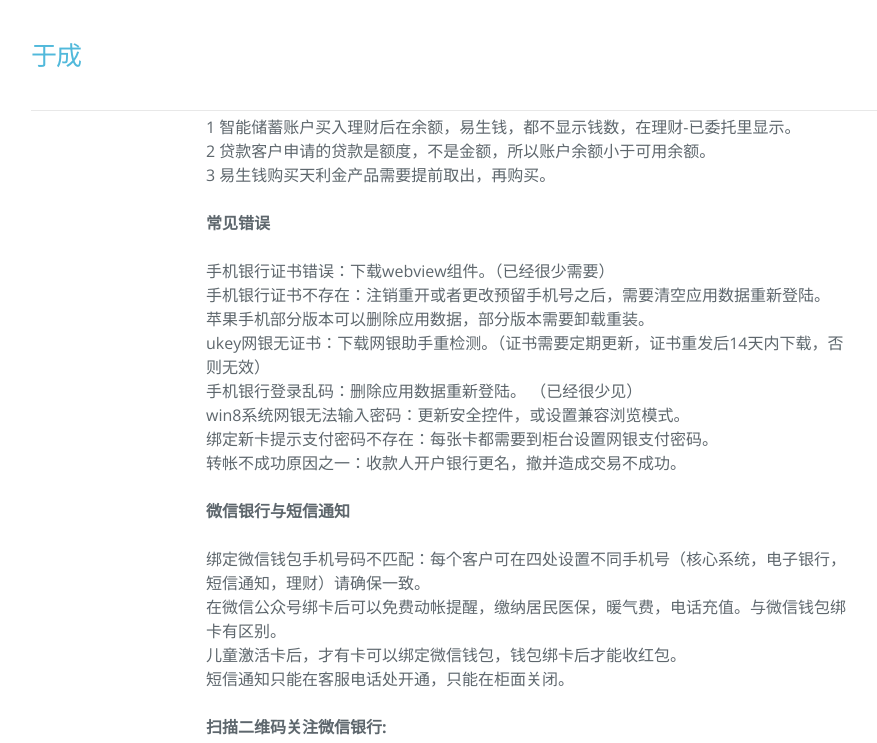
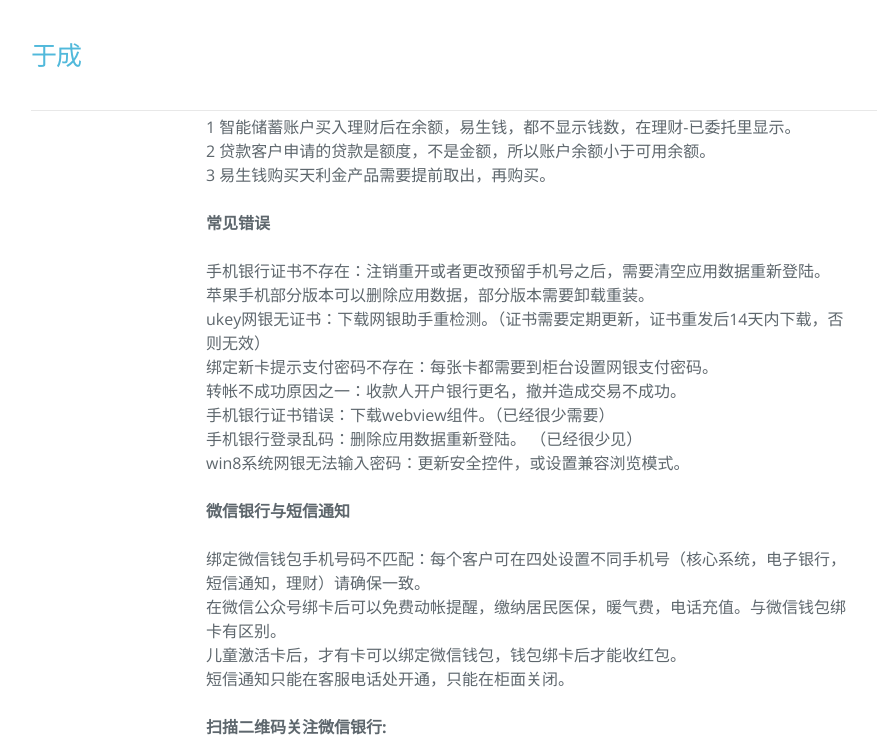
Before and after one commit to hebbank/jekyll, a Jekyll site: the page built from _posts/2018-01-22-dzyh.md, in a window 1280 px wide and 1400 px high, scrolled down 407 px, cut to the strip 0-743 px from the top of the window. Shown: the whole strip, without its empty margins (109-986 px from the left). Built offline with Jekyll 4.4.1, drawn with Linux system fonts in a browser that asks for light colours; nearby versions of some CDN libraries; part of the change alters nothing that is shown; some of the changed text lies outside the part shown.

Commit message:
Update 电子银行

```diff
--- a/_posts/2018-01-22-dzyh.md
+++ b/_posts/2018-01-22-dzyh.md
@@ -9,7 +9,7 @@ tags: ''
 usbkey 设置定向收款人可增加额度至30万。
 新版key同时支持usb与手机
 周末大额系统关闭，5万以上转账需分多笔。 （行内转账不受限制）
-手机银行快速到账限制额度为5万，提前设置定向收款人也受限，变转账方式为普通到账。
+手机银行快速到账限制额度为5万，**提前设置定向收款人也受限**，变转账方式为普通到账。
 
   **金额异议**
 1 智能储蓄账户买入理财后在余额，易生钱，都不显示钱数，在理财-已委托里显示。
@@ -18,21 +18,21 @@ usbkey 设置定向收款人可增加额度至30万。
 
 **常见错误**
 
-手机银行证书错误：下载webview组件。（已经很少需要）
 手机银行证书不存在：注销重开或者更改预留手机号之后，需要清空应用数据重新登陆。
 苹果手机部分版本可以删除应用数据，部分版本需要卸载重装。
 ukey网银无证书：下载网银助手重检测。（证书需要定期更新，证书重发后14天内下载，否则无效）
+绑定新卡提示支付密码不存在：每张卡都需要到柜台设置网银支付密码。
+转帐不成功原因之一：收款人开户银行更名，撤并造成交易不成功。
+手机银行证书错误：下载webview组件。（已经很少需要）
 手机银行登录乱码：删除应用数据重新登陆。  （已经很少见）
 win8系统网银无法输入密码：更新安全控件，或设置兼容浏览模式。
-绑定新卡提示支付密码不存在：每张卡都需要到柜台设置网银支付密码。
-转帐不成功原因之一：收款人开户银行更名，撤并造成交易不成功。
 
 **微信银行与短信通知**
 
 绑定微信钱包手机号码不匹配：每个客户可在四处设置不同手机号（核心系统，电子银行，短信通知，理财）请确保一致。
-  在微信公众号绑卡后可以免费动帐提醒，缴纳居民医保，暖气费，电话充值。与微信钱包绑卡有区别。
-  儿童激活卡后，才有卡可以绑定微信钱包，钱包绑卡后才能收红包。
-  短信通知只能在客服电话处开通，只能在柜面关闭。
+在微信公众号绑卡后可以免费动帐提醒，缴纳居民医保，暖气费，电话充值。与微信钱包绑卡有区别。
+儿童激活卡后，才有卡可以绑定微信钱包，钱包绑卡后才能收红包。
+短信通知只能在客服电话处开通，只能在柜面关闭。
 
 **扫描二维码关注微信银行:**
 
@@ -41,12 +41,11 @@ win8系统网银无法输入密码：更新安全控件，或设置兼容浏览
   **下挂账户**
 
 借记卡开通网银可以下挂存折账户，存折不可以单独开通网银
-电子银行渠道下挂存折账户后，资金使用方便。（比如取工资）
-卡片遗失时可转出资金。
+电子银行渠道下挂存折账户后，资金使用方便。（取工资方便或卡片遗失时可转出资金。）
 自行下挂账户，设置支付密码不可重复。
 
   **二维码**
-  河北银行手机银行暂时只支持被扫模式。
+使用河北银行手机银行app付款暂时只支持被扫模式。
 
   **友商动态**
 
```
